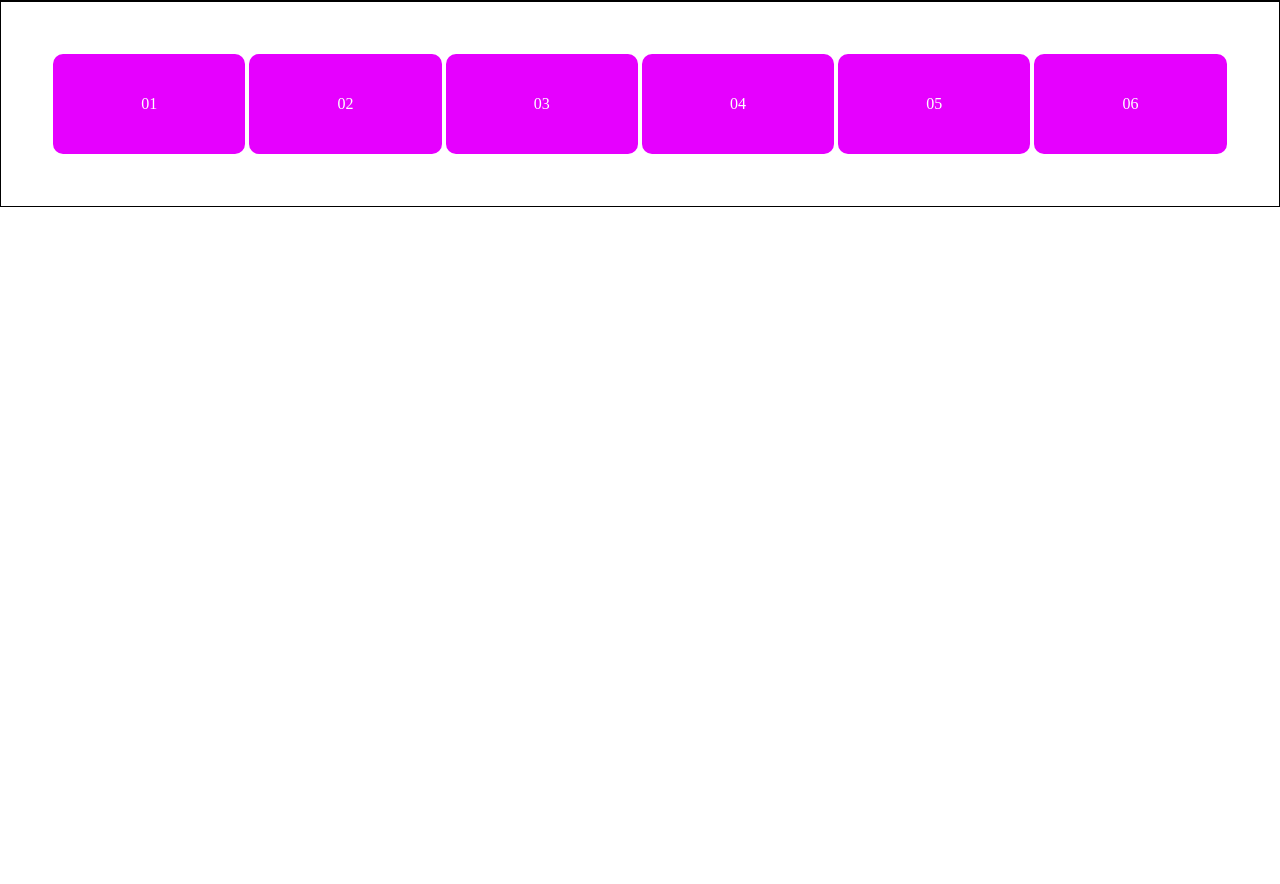
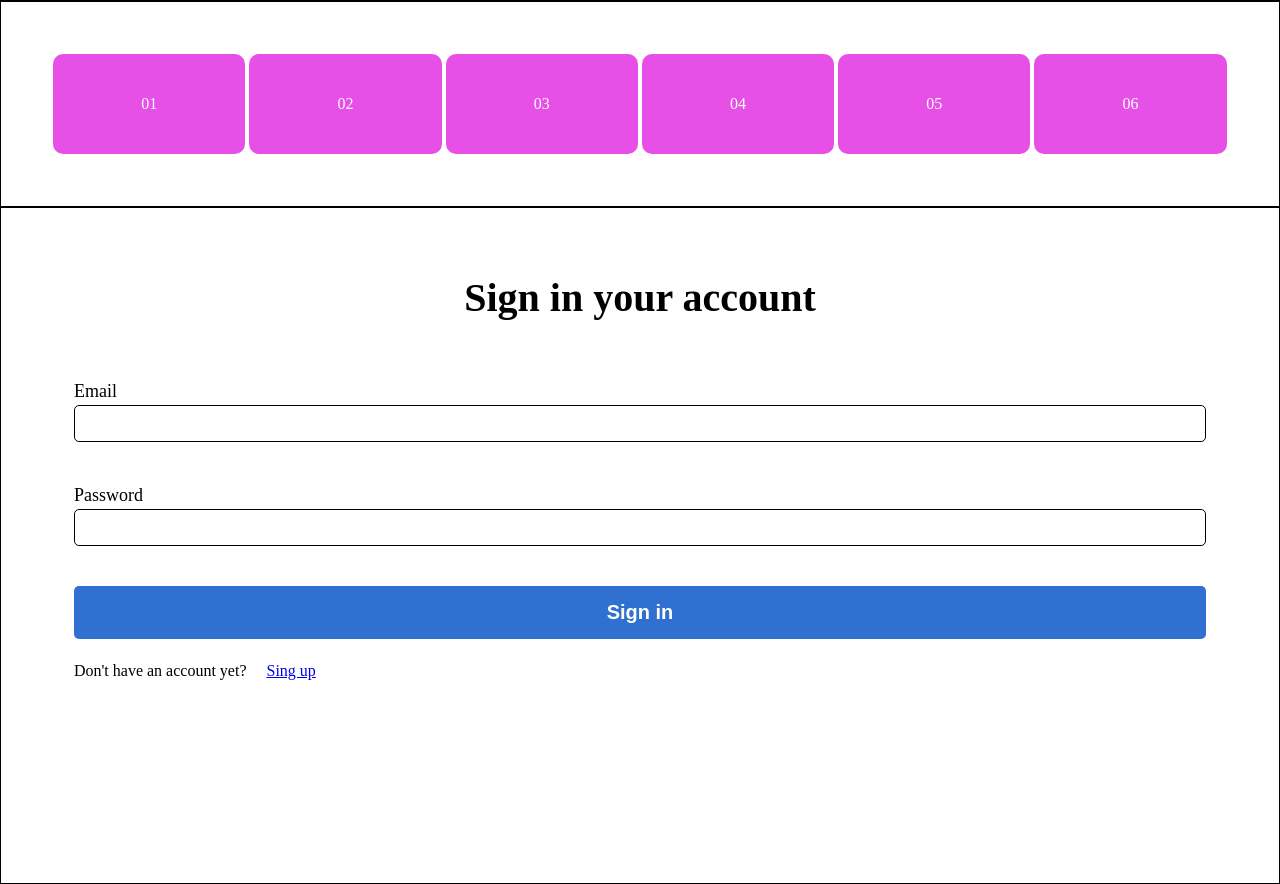
Before and after one commit to toumoon1984/w8-output, a plain HTML site: page html-css/index.html in a window 1280 px wide. Shown: the part 827-1711 px from the top of the page. Before the commit the page ends 1034 px from the top, so only its background shows below. Drawn offline with Linux system fonts and the light colour scheme.

Commit message:
240725 2212

```diff
--- a/html-css/assets/css/style.css
+++ b/html-css/assets/css/style.css
@@ -69,9 +69,128 @@ body {
     align-items: center;
 
     color: #fff;
-    background: rgb(230, 0, 255);
+    background: rgb(230, 80, 230);
     border-radius: 10px;
 
     width: 100%;
     height: 100px;
 }
+
+
+/* セクション関連 */
+.section{
+    padding: 30px 10px 200px;
+    border: 1px solid #000;
+}
+
+.section_headline{
+    text-align: center;
+    font-size: 40px;
+    font-weight: bold;
+    margin: 30px;
+}
+
+.section_button{
+    margin: 40px 0 0;
+    text-align: center;
+}
+
+
+
+/* フォーム入力セクション */
+.input_area{
+    margin: 0 5%;
+}
+
+.input_set{
+    padding: 20px 0;
+}
+
+.input_hl{
+    font-size: 18px;
+    text-align: left;
+}
+
+.input_box{
+    border-radius: 5px;
+    padding: 10px;
+    width: 100%;
+    min-width: 50px;
+    border: 1px solid #000;
+}
+
+
+
+/* フォームボタン */
+.form_button{
+    margin: 20px 0%;
+    text-align: center;
+}
+
+
+/* ボタン関連 */
+.button{
+    border: none;
+    display: inline-block;
+    font-weight: bold;
+    font-size: 20px;
+    text-align: center;
+    padding: 15px 60px;
+    text-decoration: none;
+    border-radius: 5px;
+
+}
+
+.button:hover{
+    box-shadow: 50 0 0 #bbb;
+}
+
+.button.light_green{
+    width: 100%;
+    color: white;
+    background-color: #92d3ca;
+}
+
+.button.light_navy{
+    width: 100%;
+
+    color: white;
+    background-color: rgb(48, 112, 209);
+}
+
+
+
+
+.select{
+    border-radius: 5px;
+    padding: 10px;
+    border: 1px solid #000;
+    min-width: 500px;
+}
+
+
+.input{
+    border-radius: 5px;
+    padding: 10px;
+    border: 1px #ccc;
+    min-width: 500px;
+    border: 1px solid #000;
+}
+
+.reset{
+
+    font-size: 15px;
+}
+
+
+.radio{
+    margin: 0 10px;
+}
+
+.textarea{
+    border-radius: 5px;
+    padding: 10px;
+    border: 1px solid #000;
+    min-width: 500px;
+    min-height: 100px;
+}
--- a/html-css/index.html
+++ b/html-css/index.html
@@ -40,7 +40,7 @@
 <!-- メインコンテンツ -->
 <body>
 
-
+        <!-- ブロック配置 -->
         <div class="grid_flex">
 
             <div class="grid_item_4">
@@ -167,6 +167,47 @@
 
 
 
+    <!-- Form入力部分 -->
+    <section class="section">
+        <h1 class="section_headline">Sign in your account</h1>
+
+        <div class="input_area">
+            <div class="input_set">
+                <div class="input_hl">
+                    Email
+                </div>
+
+                <div>
+                    <input class="input_box" type="email" id="email">
+                </div>
+            </div>
+
+            <div class="input_set">
+                <div class="input_hl">
+                    Password
+                </div>
+
+                <div>
+                    <input class="input_box" type="password" id="password">
+                </div>
+            </div>
+
+            <!-- SignInボタン -->
+                <div class="form_button">
+                    <button class="button light_navy" type="submit">Sign in</button>
+                </div>
+                <div>Don't have an account yet?　 <a href="#"> Sing up</a> </div>
+
+        </div>
+
+    </section>
+
+
+
+
+
+
+
     <script src="./assets/js/particles.min.js"></script>
     <script src="./assets/js/app.js"></script>
 </body>
```
